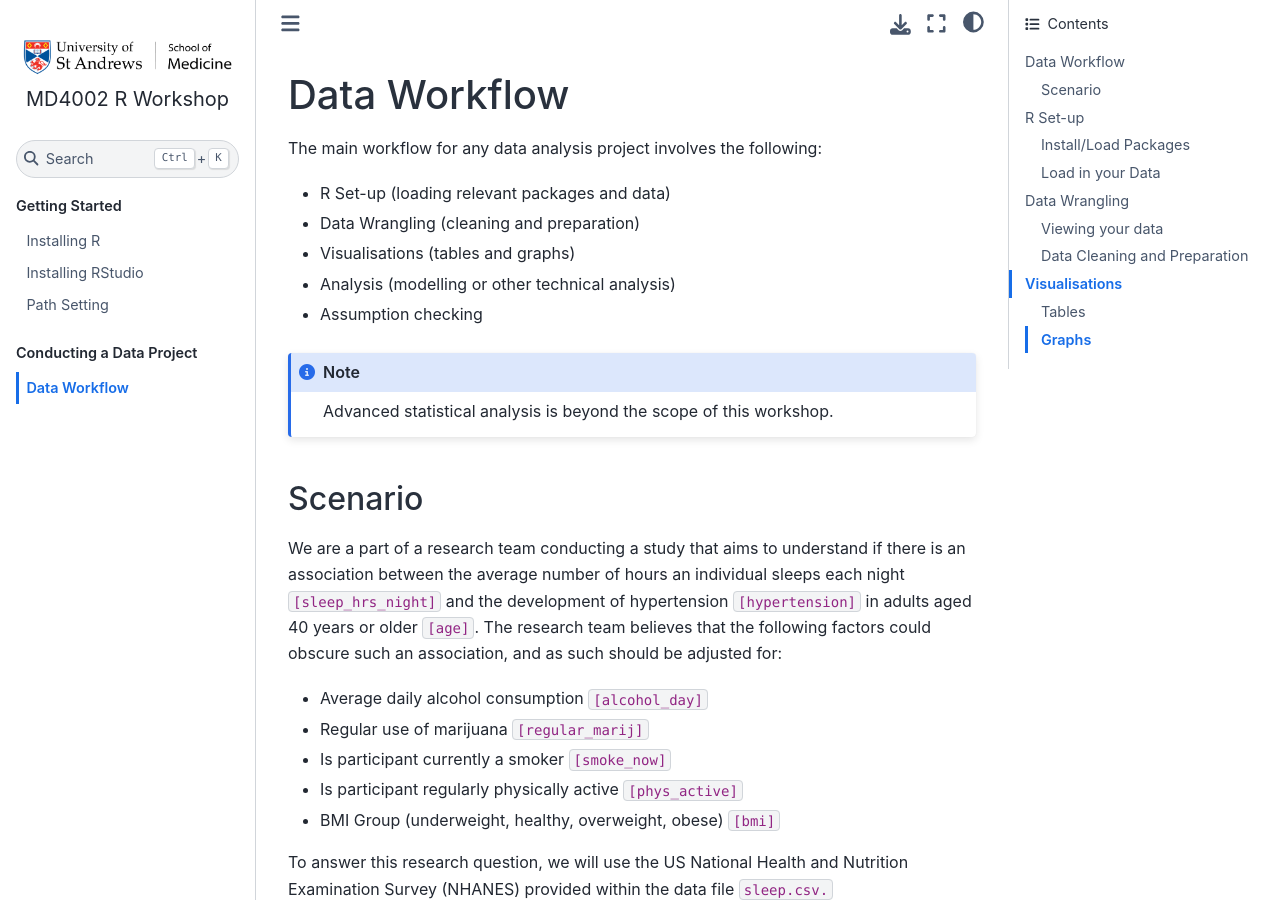
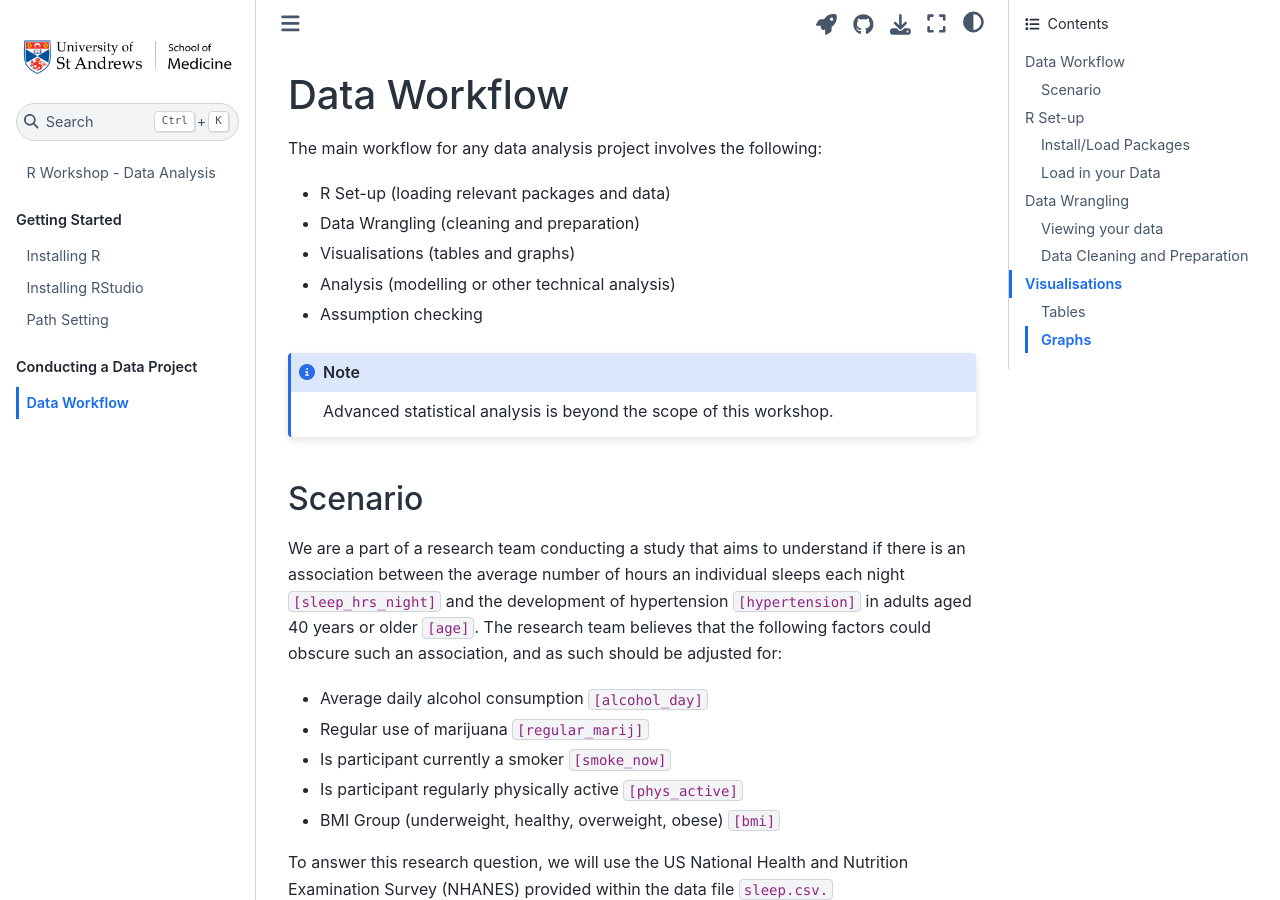
Before and after one commit to CicelyKrystyna/MD4002_RWorkshop, a Jupyter Book: the page built from MD4002_RWorkshop.ipynb, in a window 1280 px wide and 900 px high. Built offline with Jupyter Book 1.0.4 settings and Sphinx 7.4.7 and the Sphinx Book theme 1.1.4, drawn with Linux system fonts in a browser that asks for light colours.

```diff
--- a/_config.yml
+++ b/_config.yml
@@ -5,7 +5,7 @@ title: R Workshop
 author: Dr Cicely Macnamara & Robin Alexander
 copyright: "2025"
 logo: logo.png
-exclude_patterns: [_build, Thumbs.db, .DS_Store, "**.ipynb_checkpoints"]
+exclude_patterns            : [_build, Thumbs.db, .DS_Store, "**.ipynb_checkpoints"]
 
 # Force re-execution of notebooks on each build.
 execute:
@@ -17,8 +17,8 @@ latex:
     targetname: book.tex
 
 # Add a bibtex file so that we can create citations
-#bibtex_bibfiles:
-#- references.bib
+# bibtex_bibfiles:
+# - references.bib
 
 # Information about where the book exists on the web
 repository:
@@ -33,10 +33,3 @@ html:
 launch_buttons:
   notebook_interface: "jupyterlab"
   colab_url: "https://colab.research.google.com"
-
-# Advanced and power-user settings
-sphinx:
-   config:
-         html_theme_options:
-          logo:
-            text: "MD4002 R Workshop"
```
Also changed, not shown: intro.md (+1 -1 lines).
